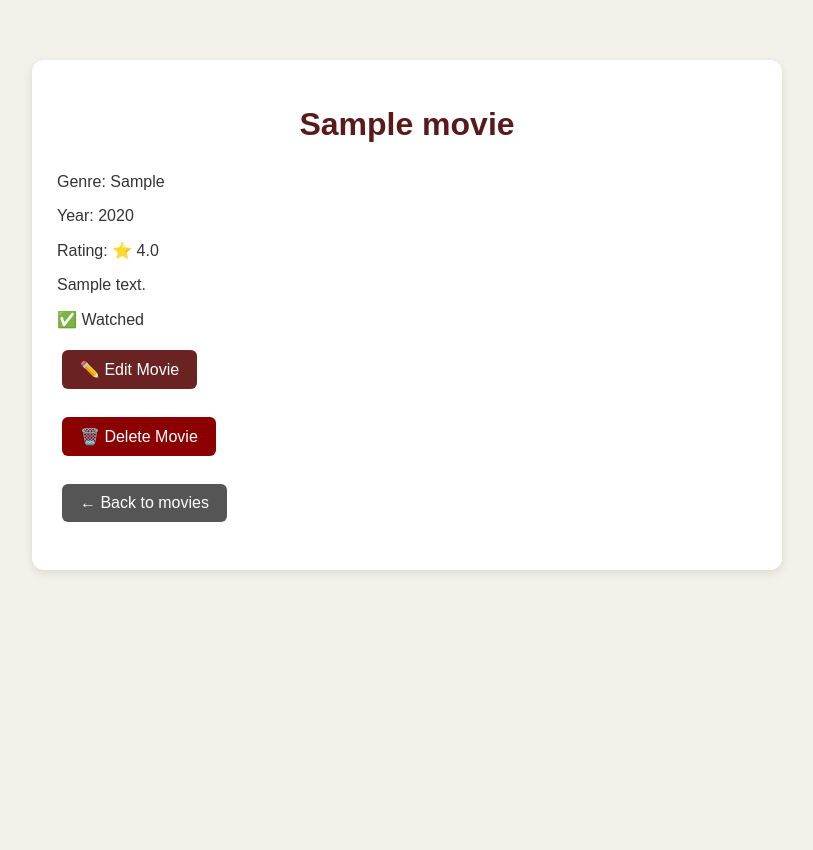
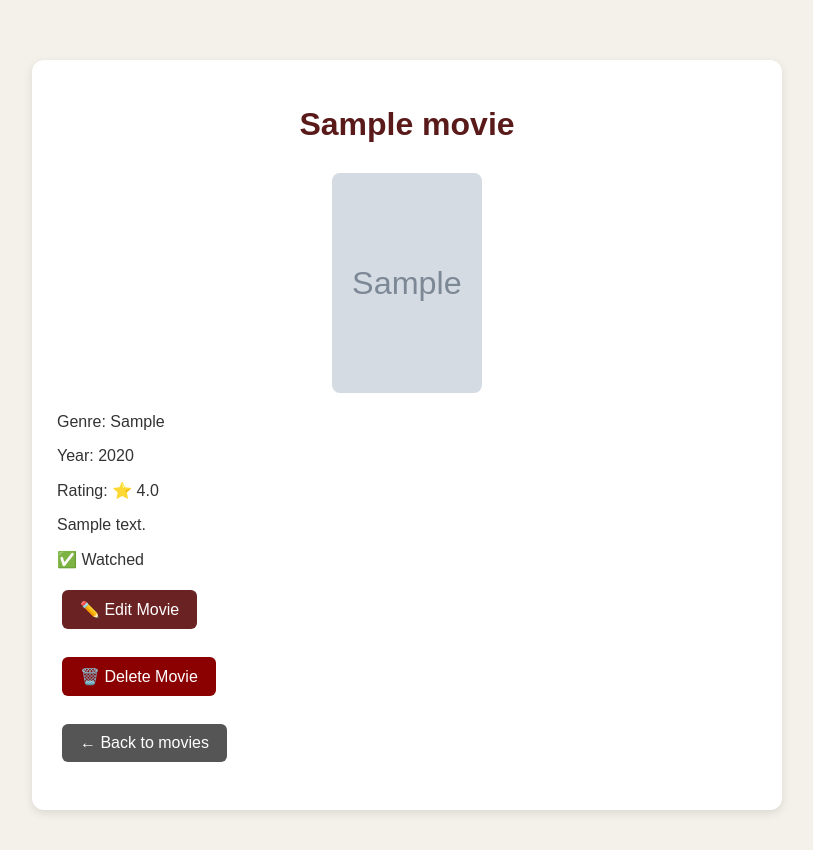
Before and after one commit to anuwu21/django-movie-watchlist, a Django app: page /movies/1/ in a window 1280 px wide. Shown: the top 850 px of the page, without its empty margins (233-1046 px from the left). Before the commit the page ends 573 px from the top, so only its background shows below. Run offline with Django 5.2, Linux system fonts and the light colour scheme; tables that the repository leaves empty hold one stand-in row (values such as "Sample post"); grey boxes marked "Sample" are stand-in pictures.

Commit message:
Add movie poster upload and display

```diff
--- a/movies/models.py
+++ b/movies/models.py
@@ -6,5 +6,6 @@ class Movie(models.Model):
     rating = models.FloatField()
     description = models.TextField()
     watched = models.BooleanField(default=False)
+    poster = models.ImageField(upload_to='posters/', blank=True, null=True)
 
 # Create your models here.
--- a/movies/static/movies/style.css
+++ b/movies/static/movies/style.css
@@ -128,3 +128,17 @@ textarea {
 form input[type="checkbox"] {
     width: auto;
 }
+
+.movie img {
+    width: 150px;
+    height: 220px;
+    object-fit: cover;
+    border-radius: 8px;
+}
+
+.detail-poster {
+    width: 300px;
+    max-height: 450px;
+    object-fit: cover;
+    border-radius: 10px;
+}
--- a/movies/templates/movies/add_movie.html
+++ b/movies/templates/movies/add_movie.html
@@ -10,7 +10,7 @@
 
     <h1>Add a Movie</h1>
 
-    <form method="POST">
+    <form method="POST" enctype="multipart/form-data">
         {% csrf_token %}
 
         <label>Title:</label>
@@ -33,6 +33,9 @@
         <textarea name="description"></textarea>
         <br><br>
 
+        <label>Movie Poster:</label>
+        <input type="file" name="poster">
+
         <label>
             <input type="checkbox" name="watched">
             Watched
--- a/movies/templates/movies/movie_detail.html
+++ b/movies/templates/movies/movie_detail.html
@@ -9,6 +9,14 @@
 <body>
     <div class="movie">
     <h1>{{ movie.title }}</h1>
+
+    {% if movie.poster %}
+    <center>
+        <img class="detail-poster"
+     src="{{ movie.poster.url }}"
+     alt="{{ movie.title }} poster">
+    </center>
+    {% endif %}
 
     <p>Genre: {{ movie.genre }}</p>
     <p>Year: {{ movie.year }}</p>
--- a/movies/templates/movies/movie_list.html
+++ b/movies/templates/movies/movie_list.html
@@ -92,6 +92,10 @@
     {% for movie in movies %}
     <div class="movie">
 
+    {% if movie.poster %}
+    <img src="{{ movie.poster.url }}" alt="{{ movie.title }} poster" width="150">
+    {% endif %}
+
 <h2>
     <a href="{% url 'movie_detail' movie.id %}">
     {{ movie.title }}
--- a/movies/views.py
+++ b/movies/views.py
@@ -63,13 +63,16 @@ def add_movie(request):
 
         watched = 'watched' in request.POST
 
+        poster = request.FILES.get('poster')
+
         Movie.objects.create(
             title=title,
             genre=genre,
             year=year,
             rating=rating,
             description=description,
-            watched=watched
+            watched=watched,
+            poster=poster
         )
 
         return redirect('movie_list')
--- a/storefront/settings.py
+++ b/storefront/settings.py
@@ -128,3 +128,6 @@ USE_TZ = True
 # https://docs.djangoproject.com/en/6.0/howto/static-files/
 
 STATIC_URL = 'static/'
+
+MEDIA_URL = '/media/'
+MEDIA_ROOT = BASE_DIR / 'media'
--- a/storefront/urls.py
+++ b/storefront/urls.py
@@ -18,6 +18,8 @@ Including another URLconf
 from django.contrib import admin
 from django.urls import path,include
 import debug_toolbar
+from django.conf import settings
+from django.conf.urls.static import static
 
 urlpatterns = [
     path('admin/', admin.site.urls),
@@ -25,3 +27,4 @@ urlpatterns = [
     path('__debug__', include('debug_toolbar.urls')),
     path('movies/', include('movies.urls')),
 ]
+urlpatterns += static(settings.MEDIA_URL, document_root=settings.MEDIA_ROOT)
```
Also changed, not shown: movies/migrations/0002_movie_poster.py (added), 1 other file.
